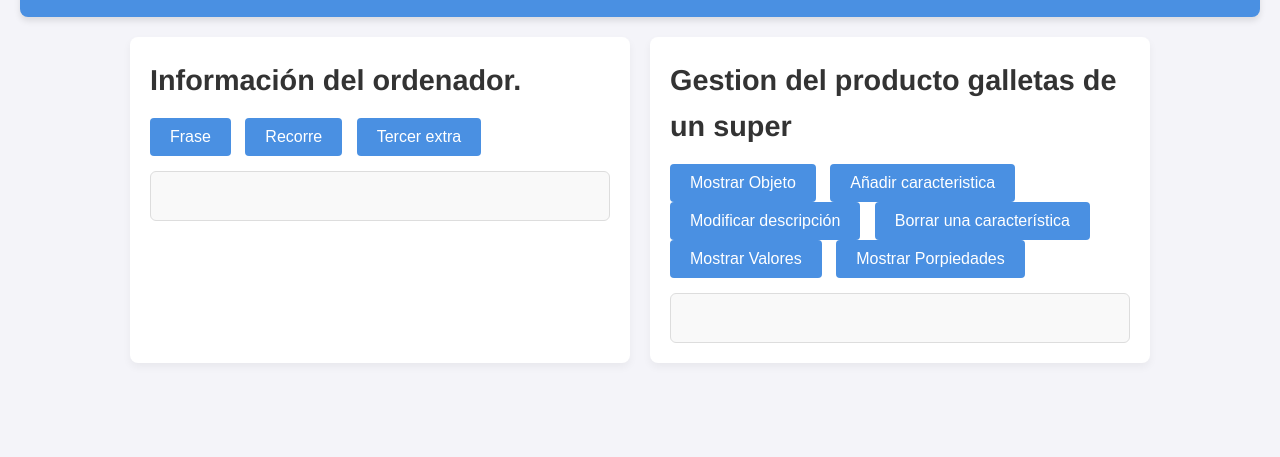
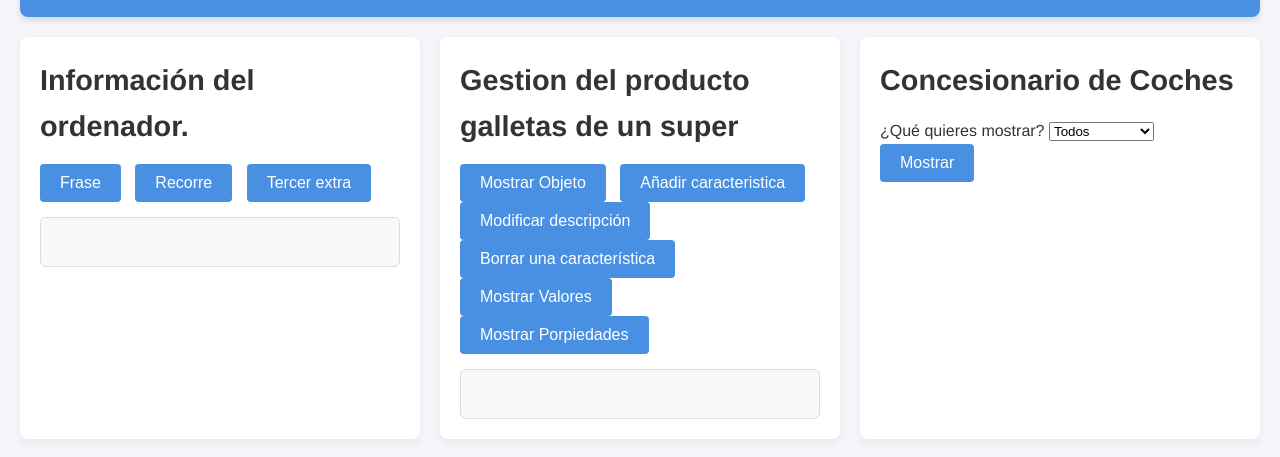
Before and after one commit to Dapamo81/objetosJS, a plain HTML site: page index.html in a window 1280 px wide. Shown: the part 107-564 px from the top of the page. Drawn offline with Linux system fonts and the light colour scheme.

Commit message:
añadimos la app del conscesionario.

```diff
--- a/index.html
+++ b/index.html
@@ -9,6 +9,7 @@
     <link href = "css/style.css" rel="stylesheet" type="text/css">
     <script src="js/funcionOrdenador.js" defer></script>
     <script src="js/funcionGalleta.js" defer></script>
+    <script src="js/funcionesConcesionario.js" defer></script>
 </head>
 <body>
     <header>
@@ -32,6 +33,19 @@
             <button onclick="mostrarPropiedades()">Mostrar Porpiedades</button>
             <div class="producto" id="producto"></div>
        </div>
+       <div class="target">
+            <h2>Concesionario de Coches</h2>
+            <label for="atributo">¿Qué quieres mostrar?</label>
+            <select id="atributo">
+                <option value="todos">Todos</option>
+                <option value="marca">Marca</option>
+                <option value="modelo">Modelo</option>
+                <option value="potencia">Potencia (CV)</option>
+                <option value="precio">Precio (€)</option>
+            </select>
+            <button onclick="mostrarDatos()">Mostrar</button>
+            <div id="resultados"></div>
+       </div>
     </section>
     <footer>
 
--- /dev/null
+++ b/js/funcionesConcesionario.js
@@ -0,0 +1,76 @@
+class Coche {
+    constructor(marca, modelo, potencia, precio) {
+        this.marca = marca;
+        this.modelo = modelo;
+        this.potencia = potencia; // en caballos de fuerza (CV)
+        this.precio = precio; // en euros
+    }
+    }
+const concesionario = [
+    new Coche("Toyota", "Corolla", 132, 20000),
+    new Coche("Honda", "Civic", 158, 22000),
+    new Coche("Ford", "Focus", 150, 21000),
+    new Coche("Volkswagen", "Golf", 115, 23000),
+    new Coche("BMW", "Serie 3", 184, 35000),
+    new Coche("Audi", "A3", 150, 33000),
+    new Coche("Mercedes-Benz", "Clase C", 170, 40000)
+];
+
+function mostrarDatos() {
+    const atributo = document.getElementById("atributo").value;
+    const resultadosDiv = document.getElementById("resultados");
+    resultadosDiv.innerHTML = ""; // limpiar resultados
+
+    // Crear una tabla para mostrar los datos
+    const tabla = document.createElement("table");
+    tabla.border = "1"; // Opcional: para que la tabla tenga bordes visibles
+
+    // Definir los encabezados y las propiedades correspondientes
+    const encabezados = {
+        "marca": "Marca",
+        "modelo": "Modelo",
+        "potencia": "Potencia (CV)",
+        "precio": "Precio (€)"
+    };
+
+    // Crear fila de encabezados
+    const cabecera = document.createElement("tr");
+
+    // Si la opción es "todos", poner todos los encabezados
+    if (atributo === "todos") {
+        for (const key in encabezados) {
+            const th = document.createElement("th");
+            th.innerText = encabezados[key];
+            cabecera.appendChild(th);
+        }
+        tabla.appendChild(cabecera);
+
+        // Agregar fila por cada coche con todos los atributos
+        concesionario.forEach(coche => {
+            const fila = document.createElement("tr");
+            for (const key in encabezados) {
+                const celda = document.createElement("td");
+                celda.innerText = coche[key];
+                fila.appendChild(celda);
+            }
+            tabla.appendChild(fila);
+        });
+    } else {
+        // Crear encabezado con la columna seleccionada
+        const th = document.createElement("th");
+        th.innerText = encabezados[atributo];
+        cabecera.appendChild(th);
+        tabla.appendChild(cabecera);
+
+        // Mostrar solo el atributo seleccionado
+        concesionario.forEach(coche => {
+            const fila = document.createElement("tr");
+            const celda = document.createElement("td");
+            celda.innerText = coche[atributo];
+            fila.appendChild(celda);
+            tabla.appendChild(fila);
+        });
+    }
+
+    resultadosDiv.appendChild(tabla);
+}
```
